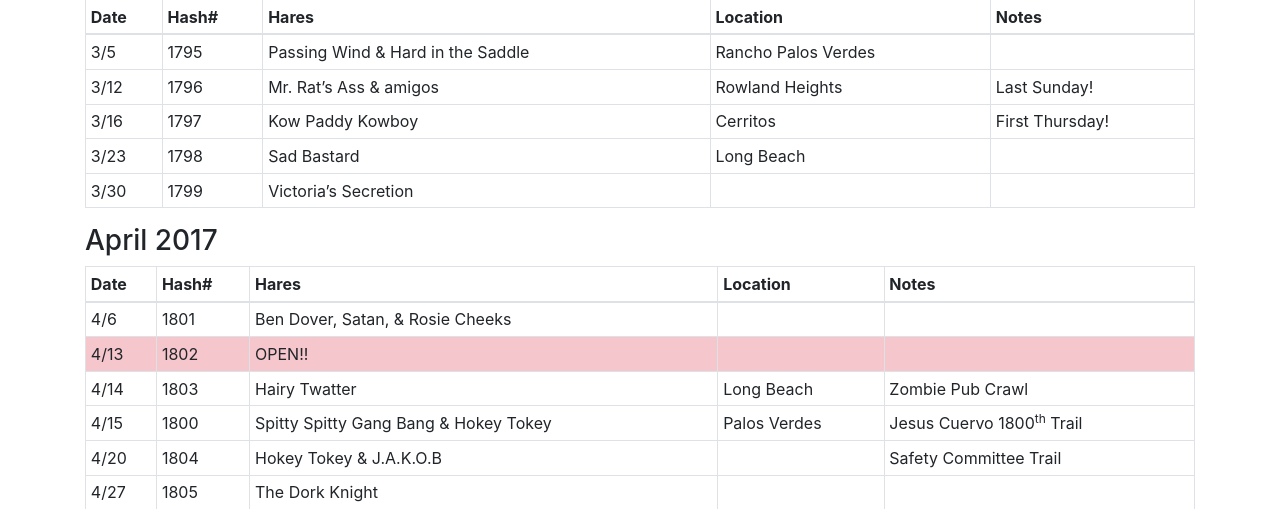
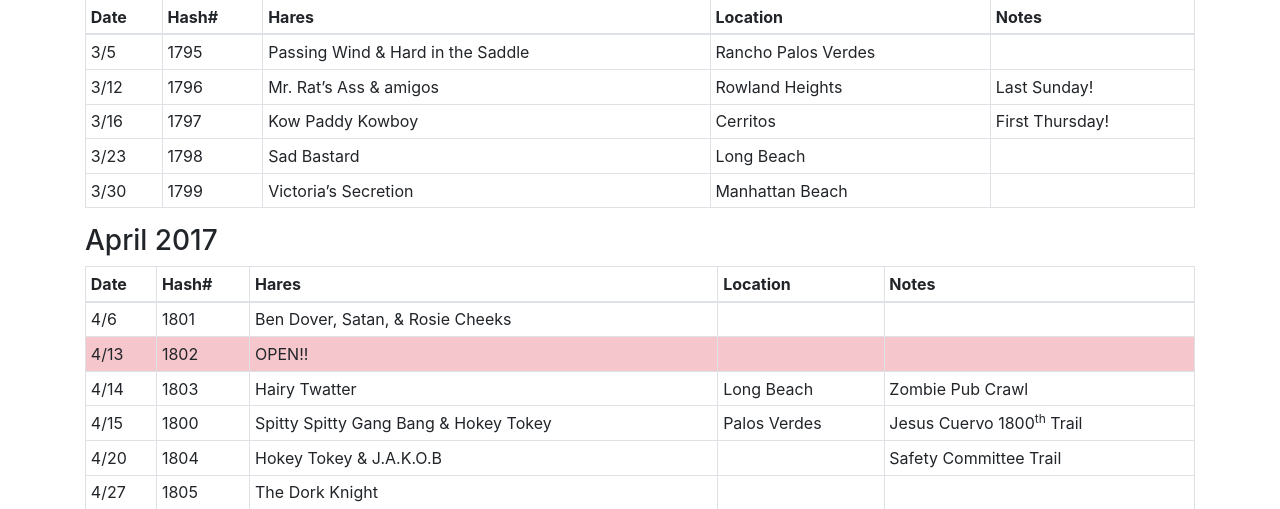
Before and after one commit to LBH3/lbh3.org, a PHP site: page /hareline/hareline.php in a window 1280 px wide. Shown: the part 846-1355 px from the top of the page. Run offline with PHP 8.4, Linux system fonts and the light colour scheme; some libraries are stand-ins or nearby versions.

Commit message:
Update the Hareline

```diff
--- a/hareline/hareline.php
+++ b/hareline/hareline.php
@@ -149,7 +149,7 @@
 						<td>3/30</td>
 						<td>1799</td>
 						<td>Victoria’s Secretion</td>
-						<td></td>
+						<td>Manhattan Beach</td>
 						<td></td>
 					</tr>
 				</tbody>
```
